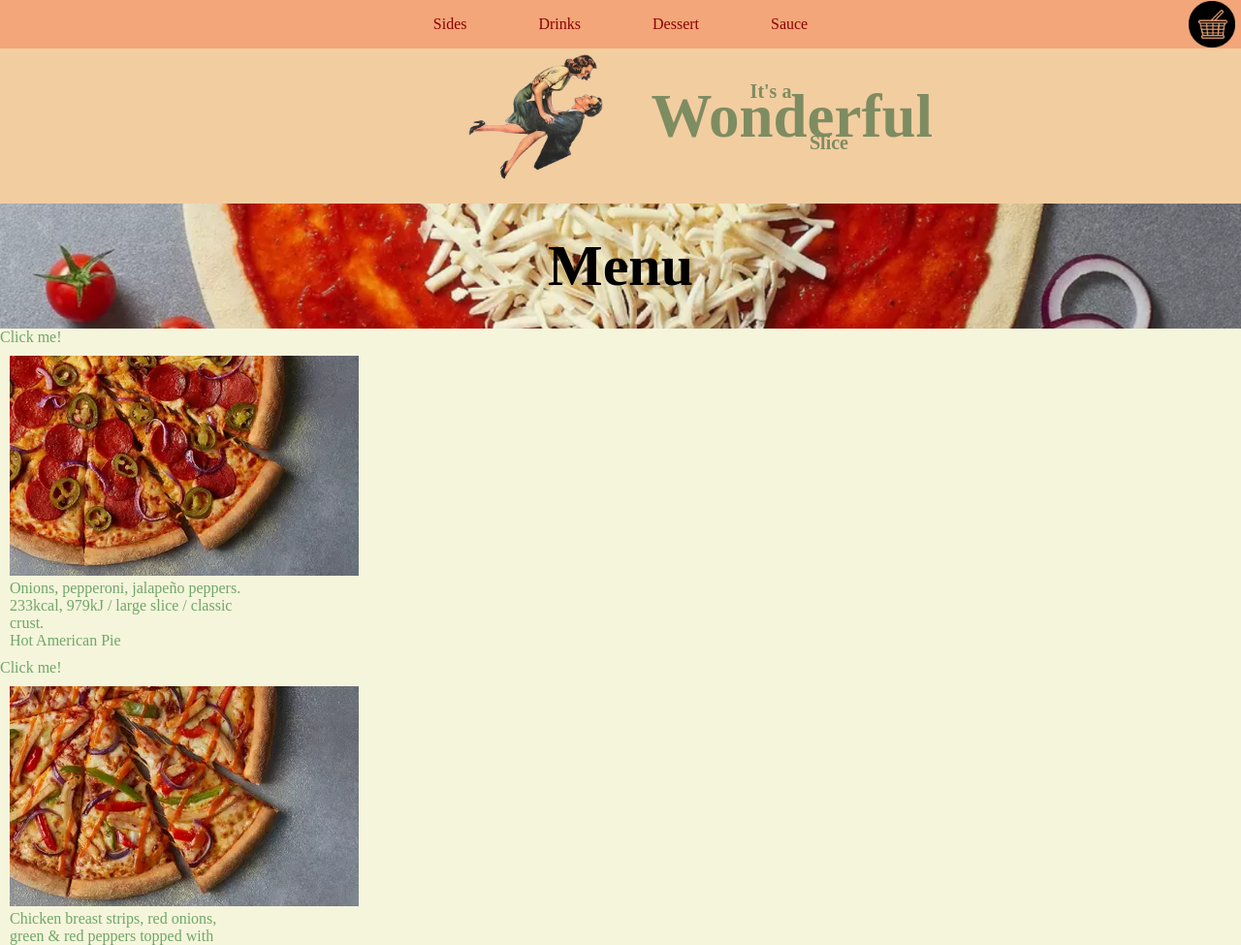
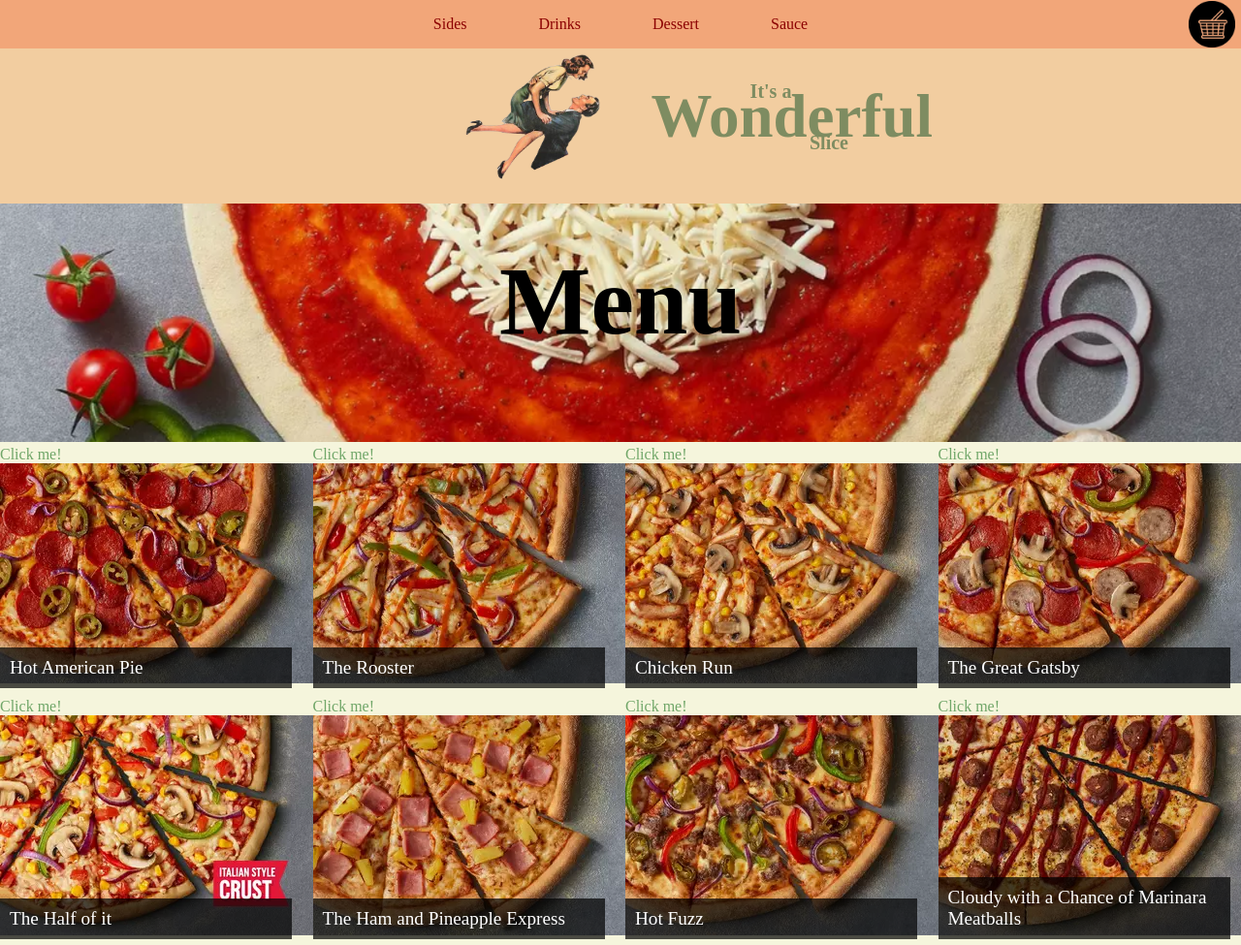
Before and after one commit to Ab92d/VS, a plain HTML site: page index.html in a window 1280 px wide. Shown: the top 975 px of the page at 97% size. Drawn offline with Linux system fonts and the light colour scheme; a web font is replaced by a local one.

Commit message:
styled photo grid, added media query to adjust

```diff
--- a/styles.css
+++ b/styles.css
@@ -130,16 +130,16 @@ body, html {
 
 
     /* targets desktop viewing*/
-    @media only screen and (min-width: 768px) {
+    /* @media only screen and (min-width: 768px) { */
         /* creates two columns*/
-        main {
-            display: flex;
-        }
+        /* main { */
+            /* display: flex; */
+        /* } */
         /* want to logo to pull away from left side of screen a little bit*/
-        aside {
-            margin-left: 2%;
-        }
-    }
+        /* aside { */
+            /* margin-left: 2%; */
+        /* } */
+    /* } */
 
     div {
         background-color: beige;
@@ -219,7 +219,7 @@ body, html {
     /* fixed nav bar to the top of page when user is scrolling */
     .nav-container {
     position: fixed; /* Fix the position of the element */
-    z-index: 1; /* Make sure the element is on top of other elements */
+     /* Make sure the element is on top of other elements */
     top: 0;
     z-index: 12;
 }
@@ -236,15 +236,22 @@ body, html {
     .banner-container > p{
       text-align: center;
       font-family: "Caudex", "Brush Script MT";
-        font-size: 60px;
-        z-index: 10;
+      font-size: 100px;
       font-weight: bold;
       color: black;
+      position: absolute; /* Add position absolute */
+      top: 10%; /*Position text in the middle of the banner*/
+      left: 50%;
+      transform: translate(-50%, -50%);
+      z-index: 4;
 
     }
 
     .banner-container{
-        z-index: 5;                /*sets the index of banner so components can overlap it and some cant */
+        z-index: 10;                /*sets the index of banner so components can overlap it and some cant */
+        position: relative;
+        height: 500px; /*adjust the height*/
+
 
 
     }
@@ -262,11 +269,14 @@ body, html {
     .banner {
         width: 100%;
         max-width: 100%;
-        position: absolute; /* positions the image relative to the header */
+        position:relative; /* positions the image relative to the header */
         left: 0; /* aligns the left side of the image with the left side of the header */
         right: 0;
-        z-index: -1;
+        z-index: 1;
+
     }
+
+
 
 
     .animate {
@@ -285,20 +295,36 @@ body, html {
         }
       }
 
-      .grid{
-        display: flex;
-        flex-wrap: wrap;
-        display: flex;
-        justify-content: center;
-        align-items: center;
-        width:100%;
+      .grid {
+        display: grid;
+        grid-template-columns: repeat(auto-fill, minmax(250px, 1fr));
+        grid-template-rows: repeat(auto-fill, minmax(250px, 1fr));
+        grid-gap: 10px;
+        justify-items: center;
+        /* position: relative; */
+        /* z-index: 15; */
+    }
 
+    .grid-item {
+        width: 100%;
+        height: 100%;
+        z-index: 1;
     }
-      .grid-item{
-        width: 20%;
-        padding: 10px;
 
+    @media (min-width: 600px) {
+        .grid {
+            grid-template-columns: repeat(3, minmax(250px, 1fr));
+            grid-template-rows: repeat(auto-fill, minmax(250px, 1fr));
         }
+    }
+
+    @media (min-width: 900px) {
+        .grid {
+            grid-template-columns: repeat(4, minmax(250px, 1fr));
+            grid-template-rows: repeat(auto-fill, minmax(250px, 1fr));
+        }
+    }
+
 
     /* Popup container */
     .popup {
@@ -353,3 +379,35 @@ body, html {
       from {opacity: 0;}
       to {opacity:1 ;}
     }
+
+
+    .image-description {
+
+
+      background-color: rgba(0, 0, 0, 0.7);
+      color: white;
+      padding: 10px;
+
+
+      position: absolute;
+      top:0;
+      width: 80%;
+      font-size: 1.2em;
+      visibility: hidden;
+      }
+
+
+      /* pizza name on the bottom of each image */
+    .image-name {
+      background-color: rgba(0, 0, 0, 0.7);
+      color: white;
+      padding: 10px;
+      font-size: 1.2em;
+
+
+      position: absolute;
+      bottom:0;
+      width: 90%;
+
+      visibility: visible;
+    }
```
Lines whose indentation alone changed are shown as unchanged.
